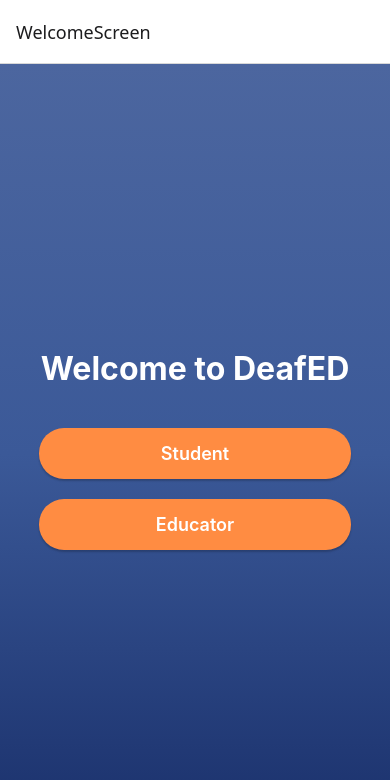
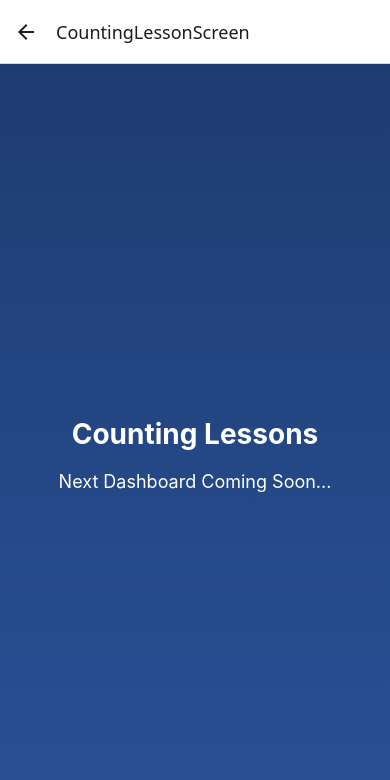
Before and after one commit to MaAn-41/Deaf-Ed, a React Native app: screen /CountingLessonScreen in a window 390 px wide. Shown: the top 780 px of the page. Built offline with nearby package versions, Linux system fonts and the light colour scheme.

Commit message:
couting lesson screen

```diff
--- a/App.js
+++ b/App.js
@@ -10,6 +10,7 @@ import EducatorDashboard from './src/screens/EducatorDashboard';
 import ForgotPasswordScreen from './src/screens/ForgotPasswordScreen'; // Import ForgotPasswordScreen
 import LessonScreen from './src/screens/LessonScreen';
 import EnglishLessonScreen from './src/screens/EnglishLessonScreen';
+import CountingLessonScreen from './src/screens/CountingLessonScreen';
 
 
 const Stack = createStackNavigator();
@@ -26,6 +27,7 @@ export default function App() {
         <Stack.Screen name="ForgotPasswordScreen" component={ForgotPasswordScreen} />
         <Stack.Screen name="LessonScreen" component={LessonScreen} />
         <Stack.Screen name="EnglishLessonScreen" component={EnglishLessonScreen} />
+        <Stack.Screen name="CountingLessonScreen" component={CountingLessonScreen} />
 
 
         </Stack.Navigator>
--- /dev/null
+++ b/src/screens/CountingLessonScreen.js
@@ -0,0 +1,39 @@
+import React from 'react';
+import { View, Text, StyleSheet } from 'react-native';
+import { LinearGradient } from 'expo-linear-gradient';
+
+const CountingLessonScreen = () => {
+  return (
+    <View style={styles.container}>
+      <LinearGradient colors={['#1e3c72', '#2a5298']} style={styles.gradientBackground}>
+        <Text style={styles.title}>Counting Lessons</Text>
+        <Text style={styles.subtitle}>Next Dashboard Coming Soon...</Text>
+      </LinearGradient>
+    </View>
+  );
+};
+
+const styles = StyleSheet.create({
+  container: {
+    flex: 1,
+    backgroundColor: '#fff',
+  },
+  gradientBackground: {
+    flex: 1,
+    justifyContent: 'center',
+    alignItems: 'center',
+    padding: 20,
+  },
+  title: {
+    fontSize: 28,
+    fontWeight: 'bold',
+    color: '#fff',
+    marginBottom: 20,
+  },
+  subtitle: {
+    fontSize: 18,
+    color: '#fff',
+  },
+});
+
+export default CountingLessonScreen;
```
